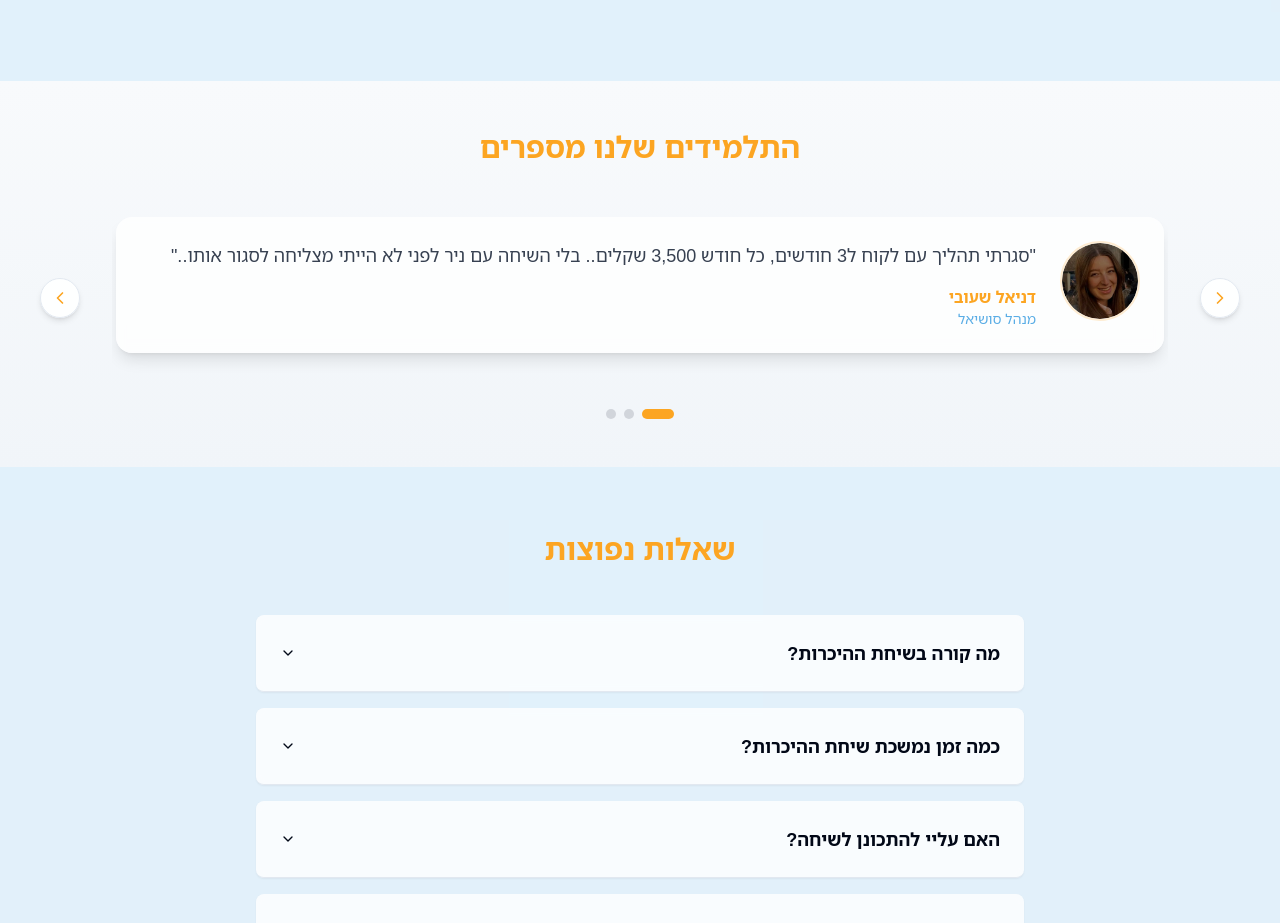
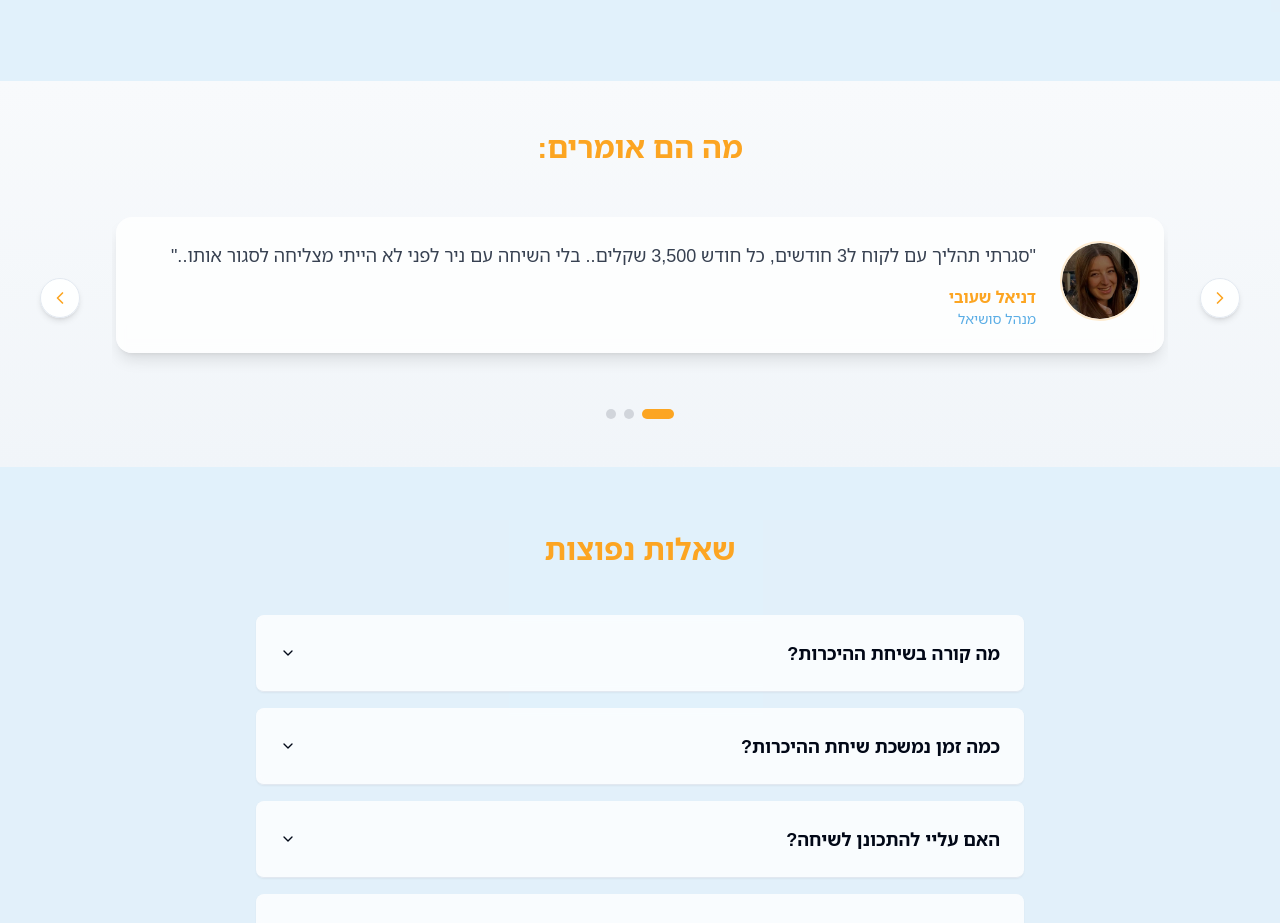
Before and after one commit to Denis1099/hebrew-sales-spark, a React (Vite) app: page / in a window 1280 px wide. Shown: the part 2783-3706 px from the top of the page. Built offline with nearby package versions, Linux system fonts and the light colour scheme.

Commit message:
testimonial title change

```diff
--- a/src/components/TestimonialsSection.tsx
+++ b/src/components/TestimonialsSection.tsx
@@ -69,7 +69,7 @@ export function TestimonialsSection() {
   return (
     <section className="py-12 bg-gradient-to-b from-slate-50 to-slate-100">
       <div className="container mx-auto max-w-6xl px-4 relative">
-        <h2 className="text-center text-3xl font-bold mb-12 text-primary">התלמידים שלנו מספרים</h2>
+        <h2 className="text-center text-3xl font-bold mb-12 text-primary">מה הם אומרים:</h2>
 
         {/* Left arrow - outward facing */}
         <div className="absolute left-0 lg:-left-6 top-1/2 mt-6 transform -translate-y-1/2 hidden md:block z-10">
```
